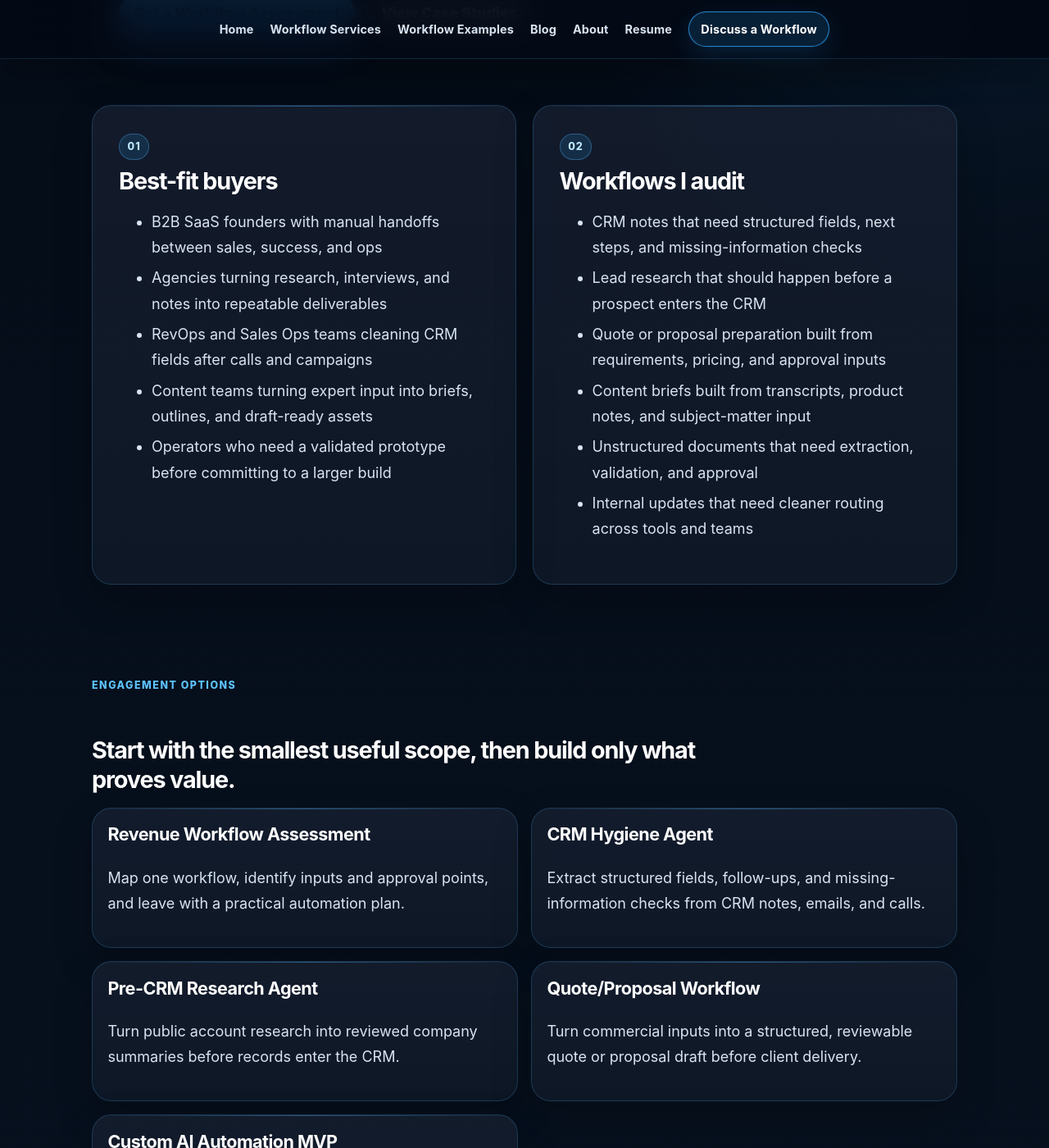
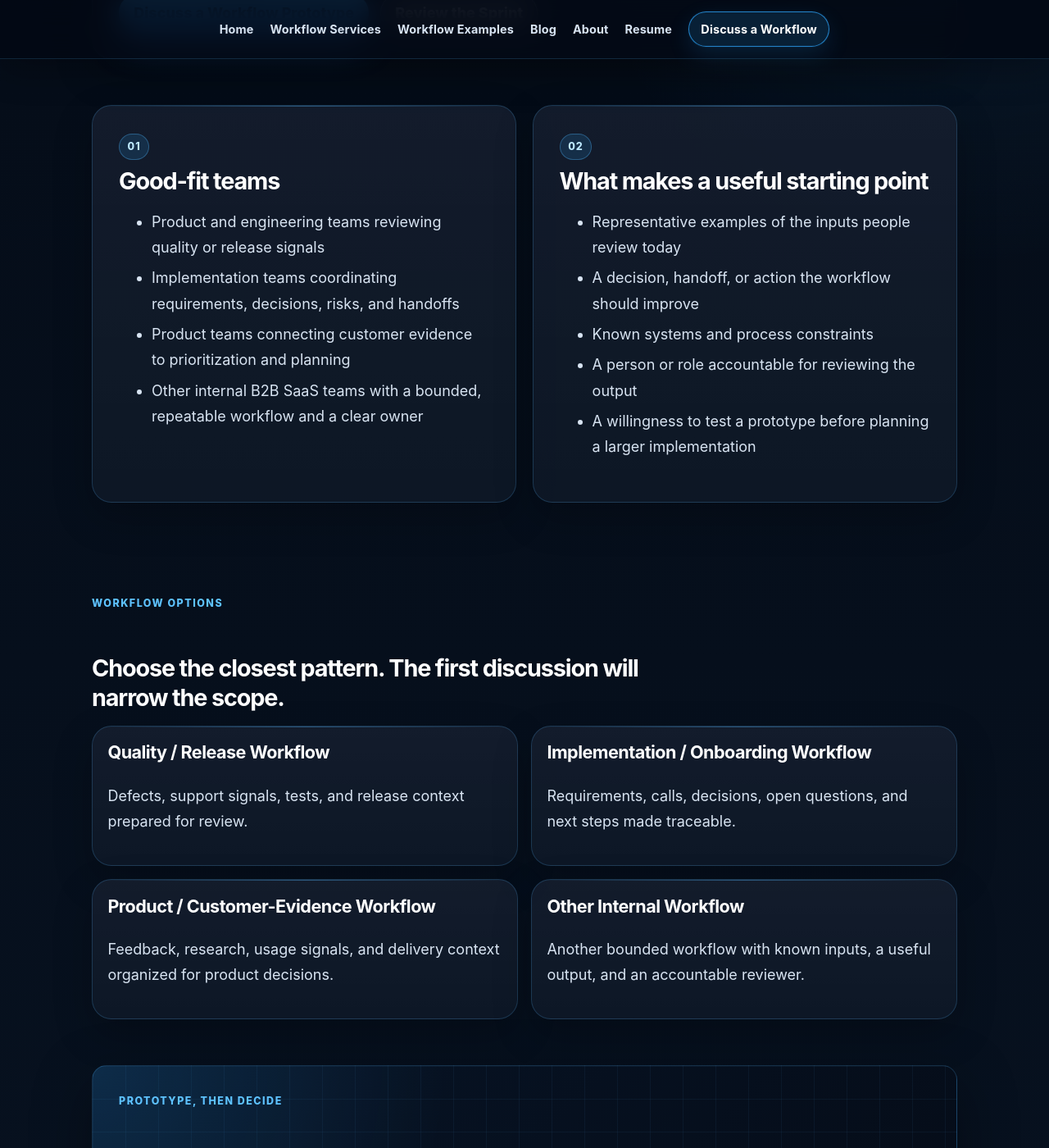
Before and after one commit to mahadevupadhyayula/mahadevupadhyayula.github.io, a Jekyll site: the page built from work-with-me.md, in a window 1280 px wide and 1400 px high, scrolled down 586 px. Shown: the whole window at 82% size. Built offline with Jekyll 4.4.1, drawn with Linux system fonts in a browser that asks for light colours; some of the changed text lies outside the part shown.

Commit message:
Qualify B2B SaaS workflow inquiries

```diff
--- a/work-with-me.md
+++ b/work-with-me.md
@@ -1,117 +1,93 @@
 ---
 layout: page
-title: Book a Revenue Workflow Sprint | Mahadev Upadhyayula
-description: Book a Revenue Workflow Sprint to map, validate, and build human-approved AI workflows for CRM hygiene, lead research, and quote preparation.
+title: Discuss an AI Workflow Prototype Sprint | Mahadev Upadhyayula
+description: Share a B2B SaaS quality, implementation, product-evidence, or other internal workflow for a focused human-approved AI prototype sprint.
 permalink: /work-with-me/
 schema_type: Service
-service_name: Revenue Workflow AI Sprint
+service_name: AI Workflow Prototype Sprint
 image: /assets/images/social-preview.svg
-image_alt: Book a Revenue Workflow Sprint
+image_alt: Discuss an AI Workflow Prototype Sprint
 ---
 
 <section class="services-intro work-with-me-hero" aria-labelledby="work-with-me-intro">
-  <p class="section-eyebrow">Revenue workflow automation for B2B teams</p>
-  <h2 id="work-with-me-intro">Book a Revenue Workflow Sprint for one messy B2B workflow.</h2>
-  <p>If your team is cleaning CRM notes, researching leads manually, or preparing quotes from scattered inputs, this is the main place to start.</p>
-  <p>I’ll review the workflow, identify what AI should extract, where validation belongs, and what needs human approval before clean output reaches your tools.</p>
+  <p class="section-eyebrow">AI Workflow Prototype Sprint</p>
+  <h2 id="work-with-me-intro">Bring one B2B SaaS workflow that is worth making reviewable.</h2>
+  <p>This is a fit for product, engineering, implementation, customer, or operations teams that repeatedly turn scattered signals into a decision, handoff, or action.</p>
+  <p>Share the owning team, current inputs, desired decision or action, systems involved, and where human approval belongs. I’ll assess whether a focused four-to-six-week prototype sprint is a sensible next step.</p>
   <div class="hero-actions" aria-label="Work with me actions">
-    <a class="button-link button-primary" href="#workflow-intake">Get a Workflow Assessment</a>
-    <a class="button-link button-secondary" href="{{ '/case-studies' | relative_url }}">View Case Studies</a>
+    <a class="button-link button-primary" href="#workflow-intake">Discuss a Workflow Prototype</a>
+    <a class="button-link button-secondary" href="{{ '/services' | relative_url }}">Review the Sprint</a>
   </div>
 </section>
 
-<section class="work-with-me-grid" aria-label="Who I help and problems I solve">
+<section class="work-with-me-grid" aria-label="Good-fit teams and workflows">
   <article class="service-detail-card">
     <p class="service-number">01</p>
-    <h2>Best-fit buyers</h2>
+    <h2>Good-fit teams</h2>
     <ul>
-      <li>B2B SaaS founders with manual handoffs between sales, success, and ops</li>
-      <li>Agencies turning research, interviews, and notes into repeatable deliverables</li>
-      <li>RevOps and Sales Ops teams cleaning CRM fields after calls and campaigns</li>
-      <li>Content teams turning expert input into briefs, outlines, and draft-ready assets</li>
-      <li>Operators who need a validated prototype before committing to a larger build</li>
+      <li>Product and engineering teams reviewing quality or release signals</li>
+      <li>Implementation teams coordinating requirements, decisions, risks, and handoffs</li>
+      <li>Product teams connecting customer evidence to prioritization and planning</li>
+      <li>Other internal B2B SaaS teams with a bounded, repeatable workflow and a clear owner</li>
     </ul>
   </article>
 
   <article class="service-detail-card">
     <p class="service-number">02</p>
-    <h2>Workflows I audit</h2>
+    <h2>What makes a useful starting point</h2>
     <ul>
-      <li>CRM notes that need structured fields, next steps, and missing-information checks</li>
-      <li>Lead research that should happen before a prospect enters the CRM</li>
-      <li>Quote or proposal preparation built from requirements, pricing, and approval inputs</li>
-      <li>Content briefs built from transcripts, product notes, and subject-matter input</li>
-      <li>Unstructured documents that need extraction, validation, and approval</li>
-      <li>Internal updates that need cleaner routing across tools and teams</li>
+      <li>Representative examples of the inputs people review today</li>
+      <li>A decision, handoff, or action the workflow should improve</li>
+      <li>Known systems and process constraints</li>
+      <li>A person or role accountable for reviewing the output</li>
+      <li>A willingness to test a prototype before planning a larger implementation</li>
     </ul>
   </article>
 </section>
 
-<section class="stage-one-services" aria-labelledby="engagement-options-title">
-  <p class="section-eyebrow">Engagement options</p>
-  <h2 id="engagement-options-title">Start with the smallest useful scope, then build only what proves value.</h2>
+<section class="stage-one-services" aria-labelledby="work-with-me-options-title">
+  <p class="section-eyebrow">Workflow options</p>
+  <h2 id="work-with-me-options-title">Choose the closest pattern. The first discussion will narrow the scope.</h2>
   <div class="service-card-grid homepage-service-grid">
-    <article>
-      <h3>Revenue Workflow Assessment</h3>
-      <p>Map one workflow, identify inputs and approval points, and leave with a practical automation plan.</p>
-    </article>
-    <article>
-      <h3>CRM Hygiene Agent</h3>
-      <p>Extract structured fields, follow-ups, and missing-information checks from CRM notes, emails, and calls.</p>
-    </article>
-    <article>
-      <h3>Pre-CRM Research Agent</h3>
-      <p>Turn public account research into reviewed company summaries before records enter the CRM.</p>
-    </article>
-    <article>
-      <h3>Quote/Proposal Workflow</h3>
-      <p>Turn commercial inputs into a structured, reviewable quote or proposal draft before client delivery.</p>
-    </article>
-    <article>
-      <h3>Custom AI Automation MVP</h3>
-      <p>Build a lightweight prototype that extracts, validates, and prepares clean output for human approval.</p>
-    </article>
+    <article><h3>Quality / Release Workflow</h3><p>Defects, support signals, tests, and release context prepared for review.</p></article>
+    <article><h3>Implementation / Onboarding Workflow</h3><p>Requirements, calls, decisions, open questions, and next steps made traceable.</p></article>
+    <article><h3>Product / Customer-Evidence Workflow</h3><p>Feedback, research, usage signals, and delivery context organized for product decisions.</p></article>
+    <article><h3>Other Internal Workflow</h3><p>Another bounded workflow with known inputs, a useful output, and an accountable reviewer.</p></article>
   </div>
 </section>
 
-<section class="stage-one-services" aria-labelledby="engagement-path-title">
-  <p class="section-eyebrow">Engagement path</p>
-  <h2 id="engagement-path-title">Assessment first, then a fixed-scope build, then optional optimization.</h2>
-  <p>Start by defining the workflow, its risks, and its approval points. Build only what proves value, then improve integrations, monitoring, and adoption if the first workflow succeeds.</p>
-</section>
-
 <section class="workflow-cta" aria-labelledby="project-flow-title">
-  <p class="section-eyebrow">How a project works</p>
-  <h2 id="project-flow-title">We turn one real workflow into a reviewed automation path.</h2>
-  <p>The goal is not to remove judgment. The goal is to make messy inputs easier to extract, validate, approve, and turn into clean output.</p>
-  <div class="workflow-path" aria-label="Messy Inputs → AI Extraction → Validation → Human Approval → Clean Output">
-    <span>Messy Inputs</span>
-    <span>AI Extraction</span>
+  <p class="section-eyebrow">Prototype, then decide</p>
+  <h2 id="project-flow-title">The sprint produces evidence for the next decision—not a promise of a production system.</h2>
+  <p>The goal is to test how one workflow should handle inputs, validation, exceptions, human approval, and structured output. The result should make it easier to decide whether to stop, iterate, or plan a separate implementation phase.</p>
+  <div class="workflow-path" aria-label="Scattered Inputs → AI Processing → Validation → Human Approval → Reviewable Output">
+    <span>Scattered Inputs</span>
+    <span>AI Processing</span>
     <span>Validation</span>
     <span>Human Approval</span>
-    <span>Clean Output</span>
+    <span>Reviewable Output</span>
   </div>
 </section>
 
 <section class="service-detail-card freelance-platform-card" aria-labelledby="freelance-platform-title">
   <p class="section-eyebrow">Prefer a freelance platform?</p>
-  <h2 id="freelance-platform-title">Start the project through Contra if that fits your buying process.</h2>
-  <p>If your team wants marketplace messaging, project records, or platform-based contracting, Contra is available as a lightweight way to start an AI Workflow Audit or custom automation MVP.</p>
+  <h2 id="freelance-platform-title">Start through Contra if that fits your buying process.</h2>
+  <p>Contra remains available for teams that prefer marketplace messaging, project records, or platform-based contracting.</p>
   <a class="button-link button-secondary" href="https://contra.com/mahadev_upadhyayula_ll405kow?referralExperimentNid=DEFAULT_REFERRAL_PROGRAM&referrerUsername=mahadev_upadhyayula_ll405kow" target="_blank" rel="noopener noreferrer">Work With Me on Contra</a>
 </section>
 
 <!-- Canonical intake: this page and the lightweight modal share the same reusable workflow form include and submission endpoint. -->
 <section class="service-detail-card intake-block" aria-labelledby="intake-title">
   <div class="intake-copy">
-    <p class="section-eyebrow">Main conversion page</p>
-    <h2 id="intake-title">Get a Workflow Assessment</h2>
-    <p>Share the revenue workflow you want improved. I’ll use it to decide whether a Revenue Workflow Sprint, CRM hygiene build, lead research workflow, quote/proposal workflow, or custom automation MVP is the right first step.</p>
+    <p class="section-eyebrow">Workflow inquiry</p>
+    <h2 id="intake-title">Discuss a Workflow Prototype</h2>
+    <p>Share enough context to assess the workflow without sending confidential customer data or sensitive internal records.</p>
     <ul class="contact-list">
-      <li><strong>Good inputs:</strong> CRM notes, lead research steps, content brief examples, document workflows, or screenshots of the current process.</li>
-      <li><strong>What I’ll look for:</strong> extraction points, validation checks, human approval moments, and the clean output your team needs.</li>
-      <li><strong>What happens after submit:</strong> The form sends your workflow inquiry through a form submission endpoint and shows a confirmation after submission.</li>
+      <li><strong>Useful context:</strong> owning team, representative inputs, desired decision or action, systems involved, and human-approval needs.</li>
+      <li><strong>What I’ll look for:</strong> a bounded workflow, reviewable output, realistic prototype scope, and clear constraints.</li>
+      <li><strong>What happens next:</strong> I’ll respond with whether a prototype sprint or a smaller discovery conversation looks like the right next step.</li>
     </ul>
   </div>
 
-  {% include workflow-form.html form_id='workflow-intake' id_prefix='workflow-intake' %}
+  {% include workflow-form.html form_id='workflow-intake' id_prefix='workflow-intake' button_label='Send Workflow Inquiry' %}
 </section>
```
